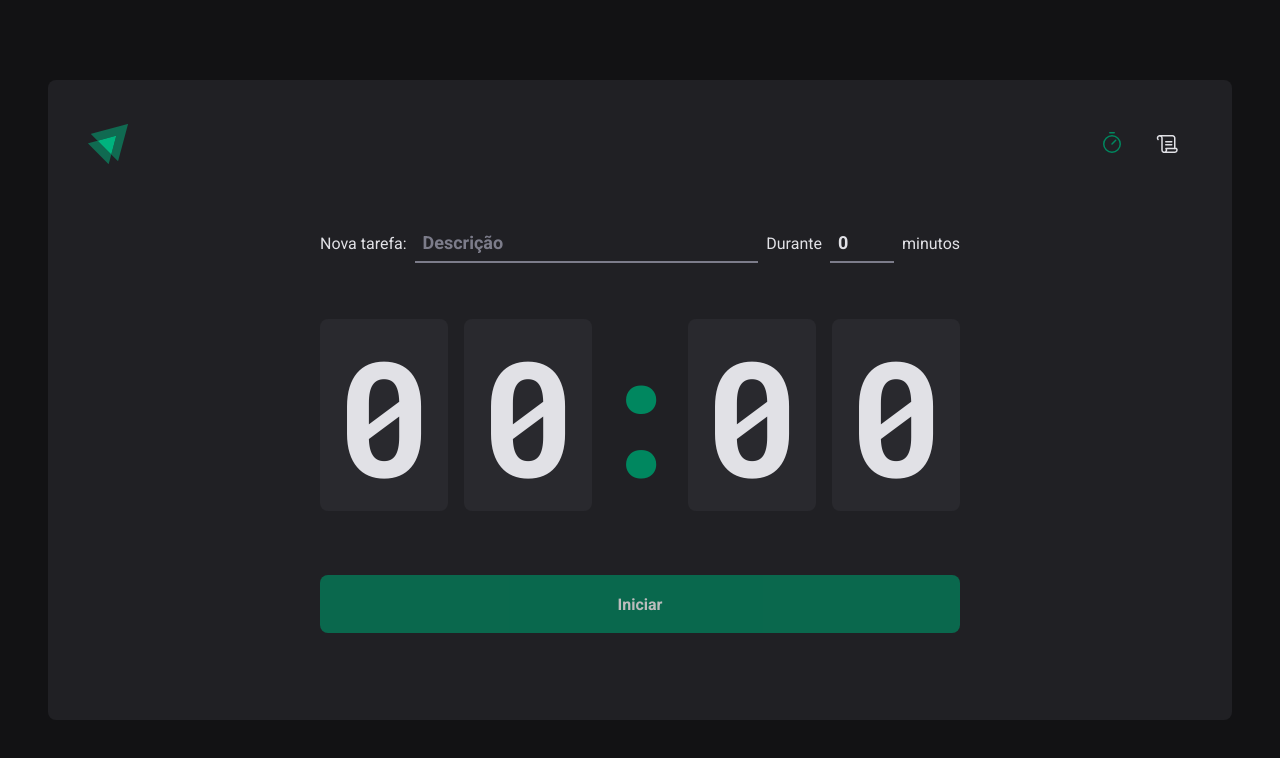
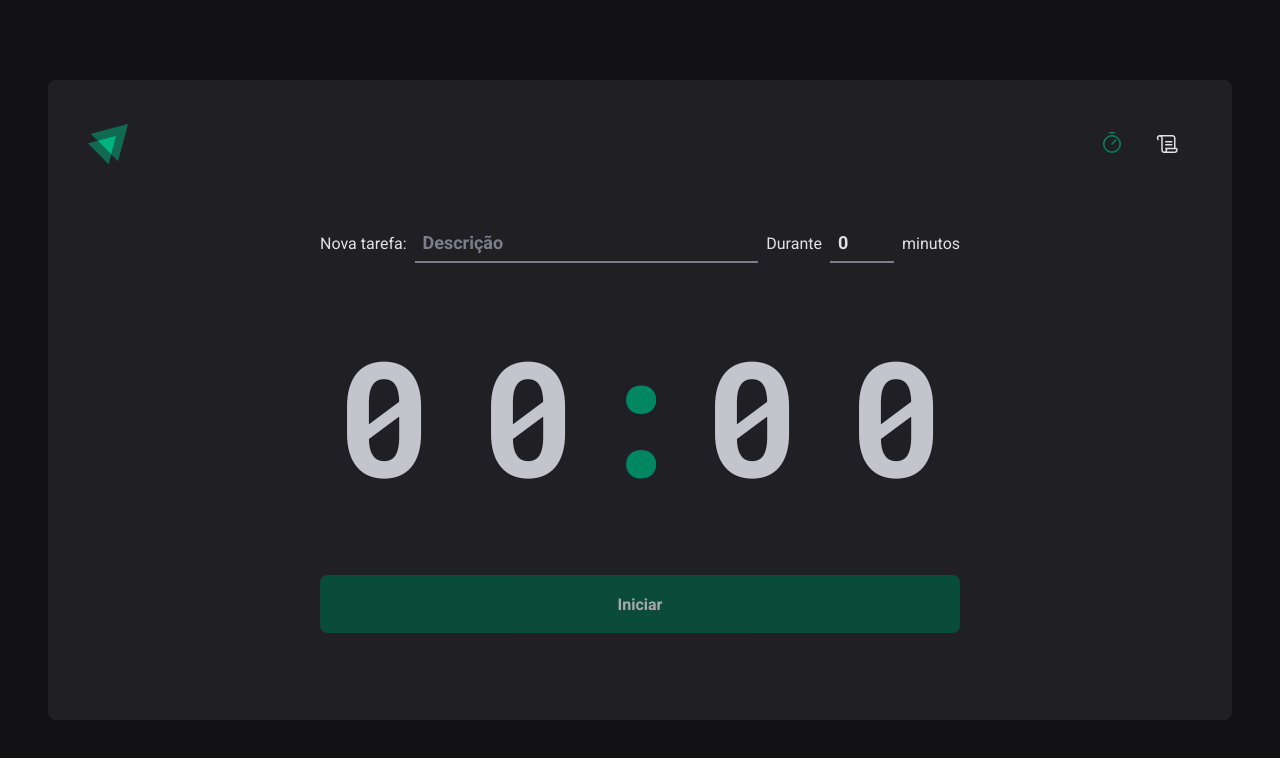
Before and after one commit to Dav1dSo/Timer, a React (Vite) app: page / in a window 1280 px wide. Shown: the top 758 px of the page. Built offline with nearby package versions, Linux system fonts and the light colour scheme.

Commit message:
feat: created button iterrupted count

```diff
--- a/src/pages/Home/index.tsx
+++ b/src/pages/Home/index.tsx
@@ -1,6 +1,6 @@
 import { Play } from "phosphor-react";
 import { differenceInSeconds } from 'date-fns'
-import { HomeContainer, FormContainer, CountDownContainer, Separator, TaskInput, MinutesAmountInput, StartCountDownButton } from "./styles";
+import { HomeContainer, FormContainer, CountDownContainer, Separator, TaskInput, MinutesAmountInput, StartCountDownButton, StopCountDownButton } from "./styles";
 import { useForm } from 'react-hook-form'
 import * as zod from 'zod'
 import { zodResolver } from "@hookform/resolvers/zod";
@@ -20,7 +20,8 @@ interface CycleInterface {
     id: string,
     task: string,
     minutesAmount: number,
-    startDate: Date
+    startDate: Date,
+    interrupted_at?: Date
 }
 
 export function HomePage() {
@@ -42,7 +43,7 @@ export function HomePage() {
             id: String(new Date().getTime()),
             task: data.task,
             minutesAmount: data.minutesAmountInput,
-            startDate: new Date()
+            startDate: new Date(),
         }
 
         setCycle((state) => [...state, new_cycle])
@@ -54,19 +55,33 @@ export function HomePage() {
     const activeCycle = cycles.find((cycle) => cycle.id == cycleActiveId)
 
     useEffect(() => {
-        let timer_out: number;
+        let interval: number;
 
         if (activeCycle) {
-            timer_out = setTimeout(() => {
-                setAmountSecondsPassed(differenceInSeconds(new Date(), activeCycle.startDate ))
+            interval = setInterval(() => {
+                setAmountSecondsPassed(differenceInSeconds(new Date(), activeCycle.startDate))
             }, 1000)
         }
 
         return () => {
-            clearInterval(timer_out)
+            clearInterval(interval)
         }
 
-    }, [amountSecondsPassed])
+    }, [activeCycle])
+
+    function handlerPausedCycle() {
+        setCycle((cycles) =>
+            cycles.map((cycle) => {
+                if (cycle.id === cycleActiveId) {
+                    return { ...cycle, interrupted_at: new Date() };
+                } else {
+                    return cycle;
+                }
+            })
+        );
+
+        setActiveCycleId(null);
+    }
 
     const totalSeconds = activeCycle ? activeCycle.minutesAmount * 60 : 0
     const currentSeconds = activeCycle ? totalSeconds - amountSecondsPassed : 0
@@ -84,12 +99,14 @@ export function HomePage() {
         document.title = `${minutes}:${seconds}`
     }, [minutes, seconds, activeCycle])
 
+    console.log(cycles)
+
     return (
         <HomeContainer>
             <form onSubmit={handleSubmit(handlerFormSubmit)}>
                 <FormContainer>
                     <label htmlFor="task">Nova tarefa:</label>
-                    <TaskInput list="task-list-history" placeholder="Descrição" type="text" id="task" {...register('task')}/>
+                    <TaskInput list="task-list-history" placeholder="Descrição" type="text" disabled={!!activeCycle} id="task" {...register('task')}/>
 
                     <datalist id="task-list-history">
                         <option value="Dar banho no peixe" />
@@ -109,12 +126,18 @@ export function HomePage() {
                     <span>{seconds[0]}</span>
                     <span>{seconds[1]}</span>
                 </CountDownContainer>
-                <StartCountDownButton disabled={isDisable} type="submit">
-                    {/* <Play size={24} />  */}
-                    Iniciar
-                </StartCountDownButton>
+                { activeCycle ? (
+                    <StopCountDownButton onClick={handlerPausedCycle} type="submit">
+                        {/* <Play size={24} />  */}
+                        Pausar
+                    </StopCountDownButton>
+                ) : (
+                    <StartCountDownButton disabled={isDisable} type="submit">
+                        {/* <Play size={24} />  */}
+                        Iniciar
+                    </StartCountDownButton>
+                )}
             </form>
         </HomeContainer>
     )
-
 }
--- a/src/pages/Home/styles.ts
+++ b/src/pages/Home/styles.ts
@@ -27,8 +27,6 @@ export const HomeContainer = styled.div`
     button[type="submit"] {
         height: 58px;
         border: 0;
-        background: ${(props) => props.theme['green-500']};
-        color: ${(props) => props.theme['white']};
         font-weight: bold;
         padding: 0 1.25rem;
         border-radius: 8px;
@@ -39,9 +37,6 @@ export const HomeContainer = styled.div`
             cursor: not-allowed;
         }
 
-        &:not(:disabled):hover {
-            background: ${(props) => props.theme['green-700']};
-        }
     }
 
 `
@@ -87,35 +82,30 @@ export const CountDownContainer = styled.div`
     font-family: 'Roboto Mono', monospace;
     font-size: 10rem;
     line-height: 8rem;
-    color: ${(props) => props.theme['gray-100']};
 
     display: flex;
     gap: 1rem;
 
     span {
-        background: ${(props) => props.theme['gray-700']};
+
         padding: 2rem 1rem;
         border-radius: 8px;
     }
 `
 
-export const StartCountDownButton = styled.button`
+export const BaseCountDownButton = styled.button`
     width: 100%;
     height: 40px;
     border-radius: 4px;
     border: 0;
     margin: 8px;
-    background-color: ${(props) => props.theme['green-500']};
-    color: ${(props) => props.theme['white']};
+    color: ${(props) =>  props.theme['gray-100']};
 
     &:disabled {
         opacity: 0.7;
         cursor: not-allowed;
     }
 
-    &:not(:disabled):hover {
-        background: ${(props) => props.theme['green-700']};
-    }
 `
 
 export const Separator = styled.div`
@@ -127,3 +117,18 @@ export const Separator = styled.div`
     display: flex;
     justify-content: center;
 `
+export const StartCountDownButton = styled(BaseCountDownButton)`
+    background: ${(props) => props.theme['green-700']};
+
+    &:not(:disabled):hover {
+        background: ${(props) => props.theme['green-500']};
+    }
+`;
+
+export const StopCountDownButton = styled(BaseCountDownButton)`
+    background: ${(props) => props.theme['red-500']};
+
+    &:not(:disabled):hover {
+        background: ${(props) => props.theme['red-700']};
+    }
+`;
```
